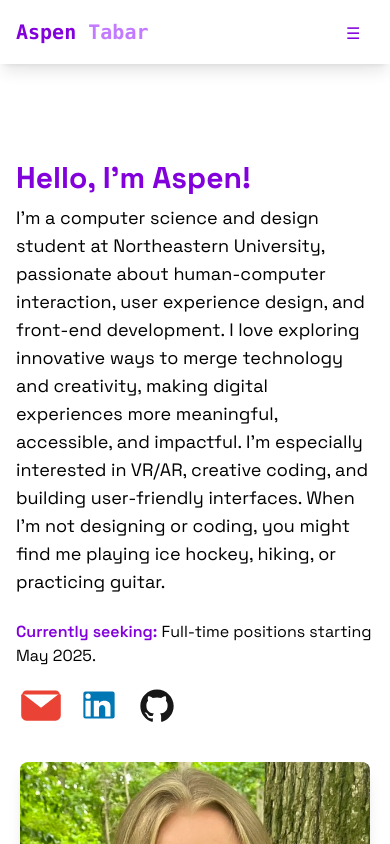
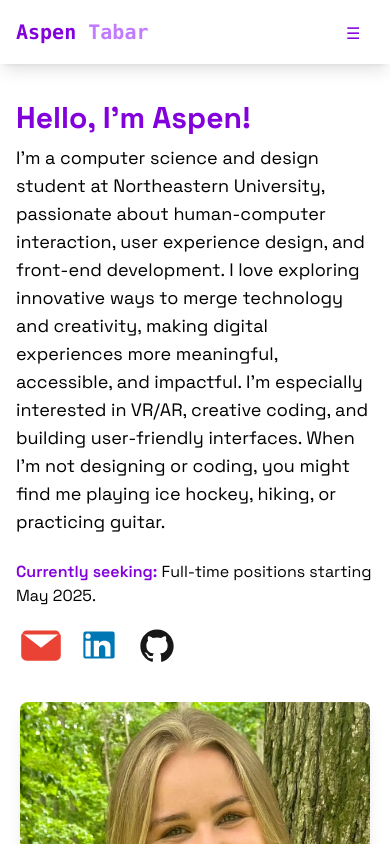
Before and after one commit to aspentabar/personalPortfolio, a React (Vite) app: page /about in a window 390 px wide. Shown: the top 844 px of the page. Built offline with nearby package versions, Linux system fonts and the light colour scheme.

Commit message:
cleaned up stuff

```diff
--- a/src/components/MobileMenu.jsx
+++ b/src/components/MobileMenu.jsx
@@ -6,11 +6,15 @@ export const MobileMenu = ({ menuOpen, setMenuOpen }) => {
     document.body.style.overflow = menuOpen ? "hidden" : "";
   }, [menuOpen]);
 
-  // Same styles as desktop navigation
+  // Updated styles to match desktop navigation
   const navLinkStyles = ({ isActive }) =>
     `text-2xl font-semibold my-4 transform transition-all duration-300 ${
       menuOpen ? "opacity-100 translate-y-0" : "opacity-0 translate-y-5"
-    } ${isActive ? "text-purple-400" : "text-purple-700"}`;
+    } ${
+      isActive
+        ? "text-purple-400"
+        : "text-gray-700 hover:text-purple-400"
+    }`;
 
   return (
     <div
@@ -25,7 +29,7 @@ export const MobileMenu = ({ menuOpen, setMenuOpen }) => {
     >
       <button
         onClick={() => setMenuOpen(false)}
-        className="absolute top-6 right-6 text-purple-700 text-3xl focus:outline-none cursor-pointer"
+        className="absolute top-6 right-6 text-gray-700 hover:text-purple-400 text-3xl focus:outline-none cursor-pointer transition-colors"
         aria-label="Close Menu"
       >
         &times;
--- a/src/pages/About.jsx
+++ b/src/pages/About.jsx
@@ -54,6 +54,7 @@ const skillGroups = [
       "Miro",
       "Notion",
       "Canva",
+
     ],
   },
   {
@@ -74,18 +75,18 @@ const skillGroups = [
 export function About() {
   return (
     <section className="max-w-5xl mx-auto px-4 py-20">
-      {/* Add extra margin at the top */}
-      <div className="mt-20" />
+      {/* Reduced margin on mobile, normal margin on desktop */}
+      <div className="mt-5 md:mt-20" />
       <RevealOnScroll>
         {/* Top Row: Text left, Image right */}
         <div className="flex flex-col md:flex-row items-center md:items-start gap-6 md:gap-8 mb-12">
           {/* Text Section */}
           <div className="flex-[2] text-left md:pr-0">
             <h1 className="text-3xl md:text-4xl font-bold text-purple-700 mb-2">
-              Hello, I’m Aspen!
+              Hello, I'm Aspen!
             </h1>
             <p className="text-lg text-black mb-6">
-              I’m a computer science and design student at Northeastern University, passionate about human-computer interaction, user experience design, and front-end development. I love exploring innovative ways to merge technology and creativity, making digital experiences more meaningful, accessible, and impactful. I’m especially interested in VR/AR, creative coding, and building user-friendly interfaces. When I’m not designing or coding, you might find me playing ice hockey, hiking, or practicing guitar.
+              I'm a computer science and design student at Northeastern University, passionate about human-computer interaction, user experience design, and front-end development. I love exploring innovative ways to merge technology and creativity, making digital experiences more meaningful, accessible, and impactful. I'm especially interested in VR/AR, creative coding, and building user-friendly interfaces. When I'm not designing or coding, you might find me playing ice hockey, hiking, or practicing guitar.
             </p>
             <div className="text-md text-black mb-2">
               <span className="font-semibold text-purple-700">Currently seeking:</span> Full-time positions starting May 2025.
--- a/src/pages/projects/ColorQuandary.jsx
+++ b/src/pages/projects/ColorQuandary.jsx
@@ -252,7 +252,7 @@ export function ColorQuandary() {
   return (
     <section className="min-h-screen bg-white">
       {/* Header Section */}
-      <div className="bg-gray-100 pt-16 pb-10 md:pt-32 md:pb-16">
+      <div className="bg-gray-100 pt-24 sm:pt-16 pb-10 md:pt-32 md:pb-16">
         <div className="max-w-7xl mx-auto px-4 sm:px-6 lg:px-12">
           <RevealOnScroll>
             <div>
@@ -317,8 +317,8 @@ export function ColorQuandary() {
       <div className="max-w-7xl mx-auto px-4 sm:px-6 lg:px-12 py-8 md:py-16">
         {/* Main Video */}
         <RevealOnScroll>
-          <div className="mb-20 md:mb-36 -mx-4 sm:-mx-6 lg:-mx-12">
-            <div className="relative overflow-hidden rounded-none lg:rounded-3xl shadow-2xl">
+          <div className="mb-20 md:mb-36 -mx-0 sm:-mx-6 lg:-mx-12">
+            <div className="relative overflow-hidden rounded-xl lg:rounded-3xl shadow-2xl">
               <video
                 ref={videoRef}
                 src={ArsVid}
@@ -420,8 +420,8 @@ export function ColorQuandary() {
                   </p>
                 </div>
                 {/* Large presentation images */}
-                <div className="mt-16 md:mt-24 -mx-4 sm:-mx-6 lg:-mx-12 space-y-4 md:space-y-6">
-                  <div className="relative overflow-hidden rounded-none lg:rounded-3xl shadow-2xl">
+                <div className="mt-16 md:mt-24 -mx-0 sm:-mx-6 lg:-mx-12 space-y-4 md:space-y-6">
+                  <div className="relative overflow-hidden rounded-xl lg:rounded-3xl shadow-2xl">
                     <img
                       src={Ars3}
                       alt="Final Presentation 1"
@@ -429,7 +429,7 @@ export function ColorQuandary() {
                       style={{ aspectRatio: '16/9' }}
                     />
                   </div>
-                  <div className="relative overflow-hidden rounded-none lg:rounded-3xl shadow-2xl">
+                  <div className="relative overflow-hidden rounded-xl lg:rounded-3xl shadow-2xl">
                     <img
                       src={Ars4}
                       alt="Final Presentation 2"
```
